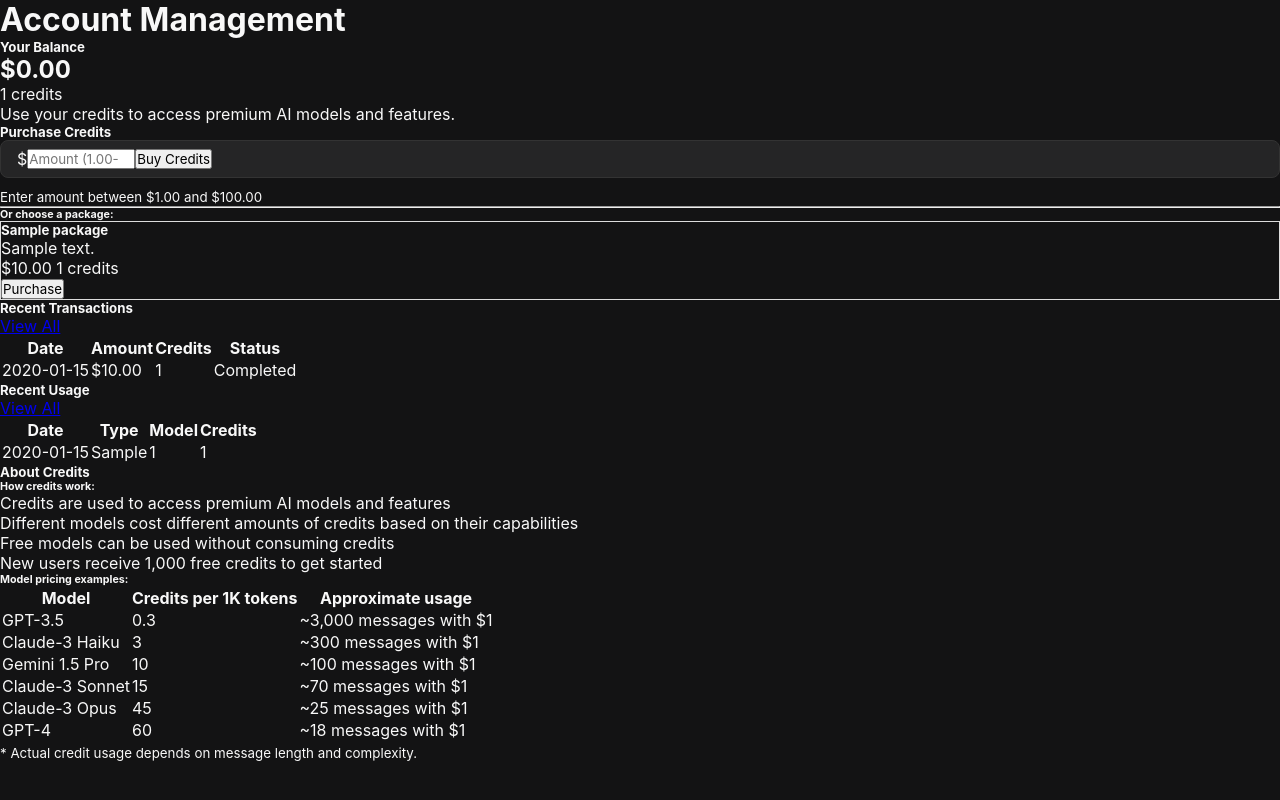
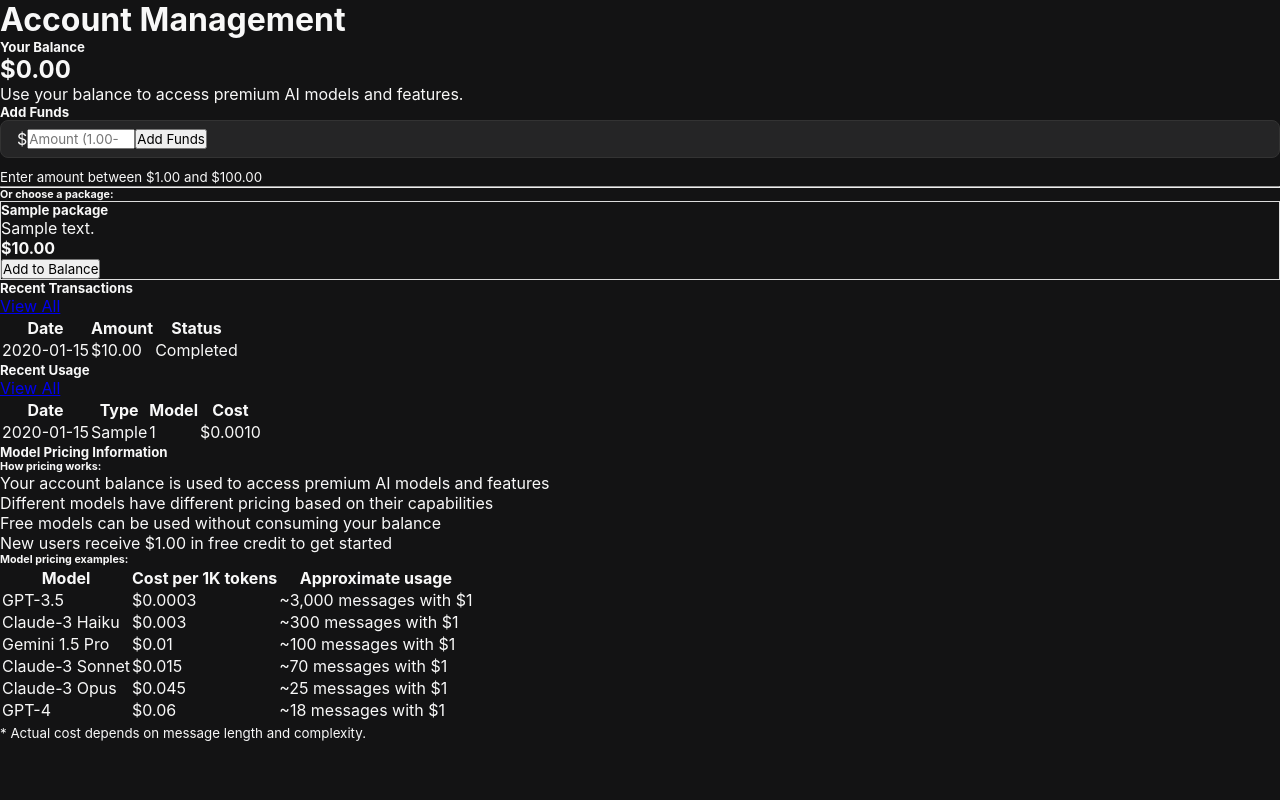
Before and after one commit to vlogbase/GMRebuildApr2025, a Flask app: page /account in a window 1280 px wide. Run offline with Flask 3, Linux system fonts and the light colour scheme; a user stored in the database is signed in; tables that the repository leaves empty hold one stand-in row (values such as "Sample post"); some libraries are stand-ins or nearby versions.

Commit message:
minor billing adjustment

```diff
--- a/billing.py
+++ b/billing.py
@@ -135,7 +135,7 @@
 
         # Calculate credits to give (base credits + bonus)
         # More generous bonus for higher amounts
-        base_credits = int(amount_usd * 1000000)  # 1 credit = $0.001 (1,000,000 credits = $1,000)
+        base_credits = int(amount_usd * 1000)  # 1 credit = $0.001 ($1 = 1000 credits)
 
         if amount_usd >= 50:
             bonus_percentage = 30  # 30% bonus for $50+
@@ -422,8 +422,8 @@
     total_cost_with_markup = total_cost * 2
 
     # Convert to credits (1 credit = $0.001)
-    # $1 = 1,000,000 credits
-    credits = int(total_cost_with_markup * 1000000)
+    # $1 = 1,000 credits
+    credits = int(total_cost_with_markup * 1000)
 
     return credits
 
@@ -444,8 +444,8 @@
     total_cost = token_count * token_cost
 
     # Convert to credits (1 credit = $0.001)
-    # $1 = 1,000,000 credits
-    credits = int(total_cost * 1000000)
+    # $1 = 1,000 credits
+    credits = int(total_cost * 1000)
 
     return credits
 
--- a/models.py
+++ b/models.py
@@ -53,7 +53,7 @@
 
     def get_balance_usd(self):
         """Get user's balance in USD format"""
-        return self.credits / 1000000  # Convert credits to dollars (1,000,000 credits = $1,000)
+        return self.credits / 1000  # Convert credits to dollars (1 credit = $0.001)
 
     def __repr__(self):
         return f'<User {self.username}>'
--- a/templates/account.html
+++ b/templates/account.html
@@ -14,9 +14,8 @@
                     <h5 class="card-title mb-0">Your Balance</h5>
                 </div>
                 <div class="card-body">
-                    <h2>${{ "%.2f"|format(user.get_balance_usd()) }}</h2>
-                    <p class="text-muted">{{ user.credits }} credits</p>
-                    <p class="mt-3">Use your credits to access premium AI models and features.</p>
+                    <h2 class="text-primary">${{ "%.2f"|format(user.get_balance_usd()) }}</h2>
+                    <p class="mt-3">Use your balance to access premium AI models and features.</p>
                 </div>
             </div>
         </div>
@@ -25,14 +24,14 @@
         <div class="col-md-6">
             <div class="card mb-4">
                 <div class="card-header bg-success text-white">
-                    <h5 class="card-title mb-0">Purchase Credits</h5>
+                    <h5 class="card-title mb-0">Add Funds</h5>
                 </div>
                 <div class="card-body">
                     <form action="{{ url_for('billing.purchase_custom') }}" method="post" class="mb-3">
                         <div class="input-group mb-3">
                             <span class="input-group-text">$</span>
                             <input type="number" name="amount" class="form-control" min="1" max="100" step="0.01" placeholder="Amount (1.00-100.00)">
-                            <button type="submit" class="btn btn-success">Buy Credits</button>
+                            <button type="submit" class="btn btn-success">Add Funds</button>
                         </div>
                         <small class="text-muted">Enter amount between $1.00 and $100.00</small>
                     </form>
@@ -47,12 +46,11 @@
                                 <div class="card-body text-center">
                                     <h5 class="card-title">{{ package.name }}</h5>
                                     <p class="card-text">{{ package.description }}</p>
-                                    <div class="d-flex justify-content-between align-items-center">
-                                        <span class="text-success">${{ "%.2f"|format(package.amount_usd) }}</span>
-                                        <span class="text-muted">{{ package.credits }} credits</span>
+                                    <div class="text-center">
+                                        <h4 class="text-success">${{ "%.2f"|format(package.amount_usd) }}</h4>
                                     </div>
                                     <form action="{{ url_for('billing.purchase_package', package_id=package.id) }}" method="post" class="mt-3">
-                                        <button type="submit" class="btn btn-outline-success btn-sm w-100">Purchase</button>
+                                        <button type="submit" class="btn btn-outline-success btn-sm w-100">Add to Balance</button>
                                     </form>
                                 </div>
                             </div>
@@ -81,7 +79,6 @@
                                     <tr>
                                         <th>Date</th>
                                         <th>Amount</th>
-                                        <th>Credits</th>
                                         <th>Status</th>
                                     </tr>
                                 </thead>
@@ -90,7 +87,6 @@
                                     <tr>
                                         <td>{{ transaction.created_at.strftime('%Y-%m-%d') }}</td>
                                         <td>${{ "%.2f"|format(transaction.amount_usd) }}</td>
-                                        <td>{{ transaction.credits }}</td>
                                         <td>
                                             {% if transaction.status == 'completed' %}
                                                 <span class="badge bg-success">Completed</span>
@@ -128,7 +124,7 @@
                                         <th>Date</th>
                                         <th>Type</th>
                                         <th>Model</th>
-                                        <th>Credits</th>
+                                        <th>Cost</th>
                                     </tr>
                                 </thead>
                                 <tbody>
@@ -137,7 +133,7 @@
                                         <td>{{ usage.created_at.strftime('%Y-%m-%d') }}</td>
                                         <td>{{ usage.usage_type }}</td>
                                         <td>{{ usage.model_id|truncate(15) }}</td>
-                                        <td>{{ usage.credits_used }}</td>
+                                        <td>${{ "%.4f"|format(usage.credits_used / 1000) }}</td>
                                     </tr>
                                     {% endfor %}
                                 </tbody>
@@ -156,15 +152,15 @@
         <div class="col-12">
             <div class="card mb-4">
                 <div class="card-header">
-                    <h5 class="card-title mb-0">About Credits</h5>
+                    <h5 class="card-title mb-0">Model Pricing Information</h5>
                 </div>
                 <div class="card-body">
-                    <h6>How credits work:</h6>
+                    <h6>How pricing works:</h6>
                     <ul>
-                        <li>Credits are used to access premium AI models and features</li>
-                        <li>Different models cost different amounts of credits based on their capabilities</li>
-                        <li>Free models can be used without consuming credits</li>
-                        <li>New users receive 1,000 free credits to get started</li>
+                        <li>Your account balance is used to access premium AI models and features</li>
+                        <li>Different models have different pricing based on their capabilities</li>
+                        <li>Free models can be used without consuming your balance</li>
+                        <li>New users receive $1.00 in free credit to get started</li>
                     </ul>
 
                     <h6>Model pricing examples:</h6>
@@ -173,45 +169,45 @@
                             <thead>
                                 <tr>
                                     <th>Model</th>
-                                    <th>Credits per 1K tokens</th>
+                                    <th>Cost per 1K tokens</th>
                                     <th>Approximate usage</th>
                                 </tr>
                             </thead>
                             <tbody>
                                 <tr>
                                     <td>GPT-3.5</td>
-                                    <td>0.3</td>
+                                    <td>$0.0003</td>
                                     <td>~3,000 messages with $1</td>
                                 </tr>
                                 <tr>
                                     <td>Claude-3 Haiku</td>
-                                    <td>3</td>
+                                    <td>$0.003</td>
                                     <td>~300 messages with $1</td>
                                 </tr>
                                 <tr>
                                     <td>Gemini 1.5 Pro</td>
-                                    <td>10</td>
+                                    <td>$0.01</td>
                                     <td>~100 messages with $1</td>
                                 </tr>
                                 <tr>
                                     <td>Claude-3 Sonnet</td>
-                                    <td>15</td>
+                                    <td>$0.015</td>
                                     <td>~70 messages with $1</td>
                                 </tr>
                                 <tr>
                                     <td>Claude-3 Opus</td>
-                                    <td>45</td>
+                                    <td>$0.045</td>
                                     <td>~25 messages with $1</td>
                                 </tr>
                                 <tr>
                                     <td>GPT-4</td>
-                                    <td>60</td>
+                                    <td>$0.06</td>
                                     <td>~18 messages with $1</td>
                                 </tr>
                             </tbody>
                         </table>
                     </div>
-                    <small class="text-muted">* Actual credit usage depends on message length and complexity.</small>
+                    <small class="text-muted">* Actual cost depends on message length and complexity.</small>
                 </div>
             </div>
         </div>
```
